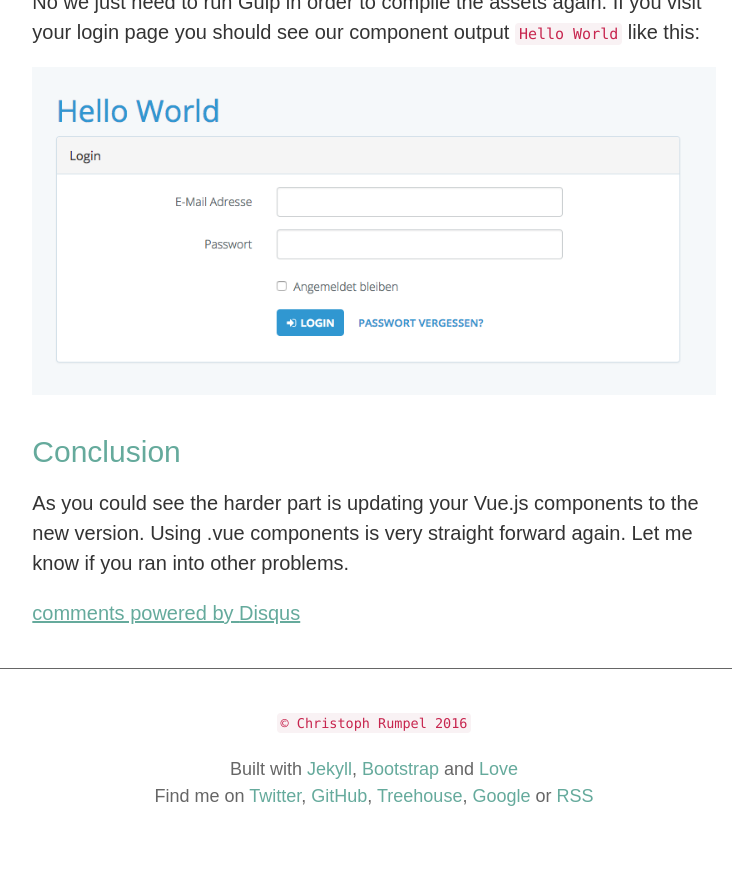
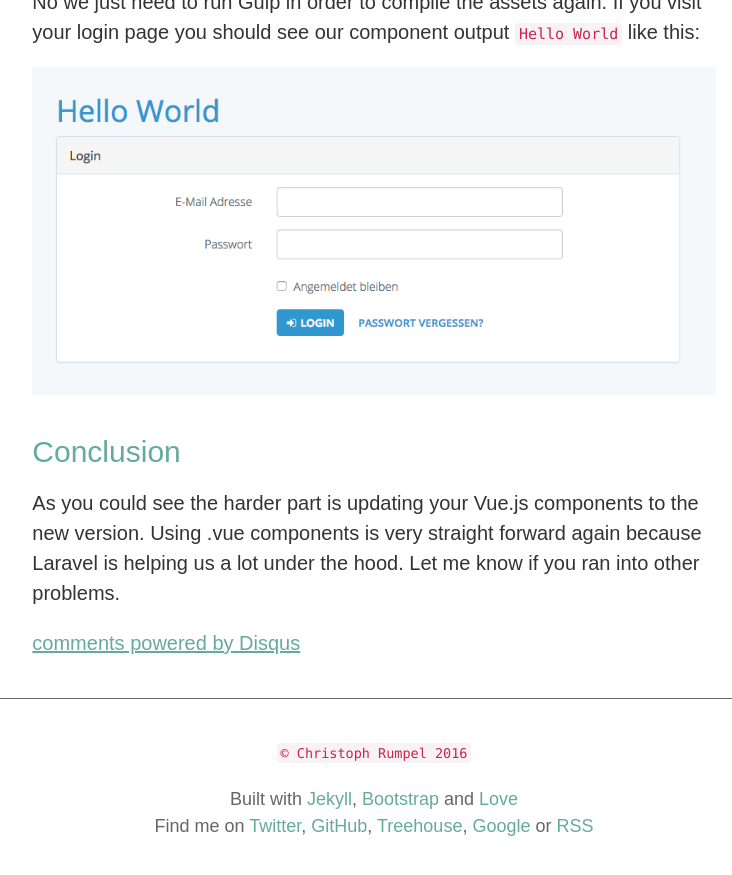
Before and after one commit to christophrumpel/christophrumpel.github.io, a Jekyll site: the page built from _posts/2016-11-20-Larave-Spark-3-Using-Vue-Components.md, in a window 1280 px wide and 900 px high, scrolled down 2779 px. Shown: the top 875 px of the window, without its empty margins (266-998 px from the left). Built offline with Jekyll 4.4.1, drawn with Linux system fonts in a browser that asks for light colours; some web fonts are replaced; comment, search, counter and statistics services are not loaded.

Commit message:
Adapt spark article

```diff
--- a/_posts/2016-11-20-Larave-Spark-3-Using-Vue-Components.md
+++ b/_posts/2016-11-20-Larave-Spark-3-Using-Vue-Components.md
@@ -109,4 +109,4 @@ alt="Close up image of the relay">
 ## Conclusion
 
 As you could see the harder part is updating your Vue.js components to the new version. Using .vue components is very
-straight forward again. Let me know if you ran into other problems.
+straight forward again because Laravel is helping us a lot under the hood. Let me know if you ran into other problems.
```
